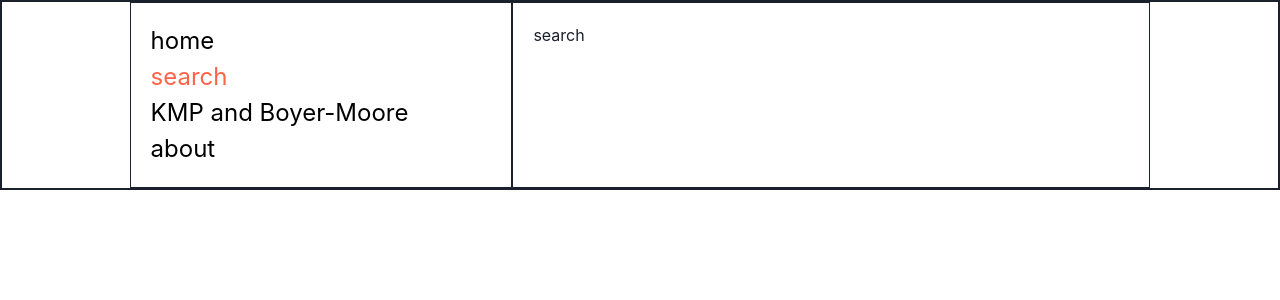
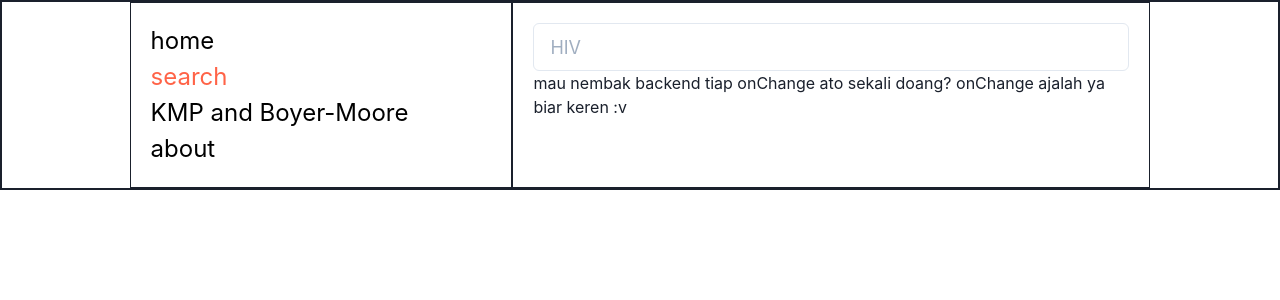
Before and after one commit to christojeffrey/DNA-matcher, a React (Vite) app in the folder src/frontend/: page /search in a window 1280 px wide. Shown: the top 300 px of the page. Built offline with nearby package versions, Linux system fonts and the light colour scheme.

Commit message:
adding 'if data yg diminta gada, error' di backend, nambahin halaman search, halaman algo

```diff
--- a/src/frontend/src/page/Home.jsx
+++ b/src/frontend/src/page/Home.jsx
@@ -45,12 +45,12 @@ const Home = () => {
 
   const handleUsername = (event) => dnaCtx.setUsername(event.target.value);
   const handleDisease = (event) => dnaCtx.setDisease(event.target.value);
-  const handleMethod = (event) => dnaCtx.setMethod(event.target.value);
+  // const handleMethod = (event) => dnaCtx.setMethod(event.target.value);
+  //tambahin check if backend is dead
 
   return (
     <div>
       <Center>Title</Center>
-
       <Box border="1px" px="5" py="5">
         1. Masukkan file berisi string DNA <br />
         2. pilih method <br />
@@ -77,7 +77,7 @@ const Home = () => {
           isLoading={dnaCtx.isLoading}
           colorScheme="teal"
           size="md"
-          isDisabled={dnaCtx.Text === "" || !dnaCtx.cleanable}
+          isDisabled={!dnaCtx.Text || !dnaCtx.cleanable || !dnaCtx.Method || !dnaCtx.Username || !dnaCtx.Disease}
           onClick={() => {
             dnaCtx.setLoading(true);
             upload();
@@ -85,9 +85,14 @@ const Home = () => {
         >
           Check
         </Button>
-        <Text fontSize="sm">{dnaCtx.data}</Text>
         {/* show data */}
-        {dnaCtx.data && <div>ini data resultnya.yayyayya</div>}
+        {dnaCtx.data && (
+          <div>
+            {" "}
+            <Text fontSize="sm">{dnaCtx.data}</Text>
+          </div>
+        )}
+        {/* show data */}
       </Box>
       {/* right side */}
     </div>
--- a/src/frontend/src/page/Search.jsx
+++ b/src/frontend/src/page/Search.jsx
@@ -1,4 +1,28 @@
+import { Input } from "@chakra-ui/react";
+import { useEffect, useState } from "react";
 const Search = () => {
-  return <div>search</div>;
+  // changing place holder text, biar keren aja
+  const [placeholder, setPlaceholder] = useState("");
+  const [query, setQuery] = useState("");
+  useEffect(() => {
+    let validPlaceHolder = ["Search", "13 Mei 2022", "HIV", "13 Mei 2022 HIV"];
+    // chose random place holder
+    let random = Math.floor(Math.random() * validPlaceHolder.length);
+    setPlaceholder(validPlaceHolder[random]);
+  }, []);
+
+  return (
+    <div>
+      <Input
+        size="lg"
+        placeholder={placeholder}
+        value={query}
+        onChange={(e) => {
+          setQuery(e.target.value);
+        }}
+      />
+      mau nembak backend tiap onChange ato sekali doang? onChange ajalah ya biar keren :v
+    </div>
+  );
 };
 export default Search;
```
Also changed, not shown: 2 other files (tests, documents, lock files or other folders).
